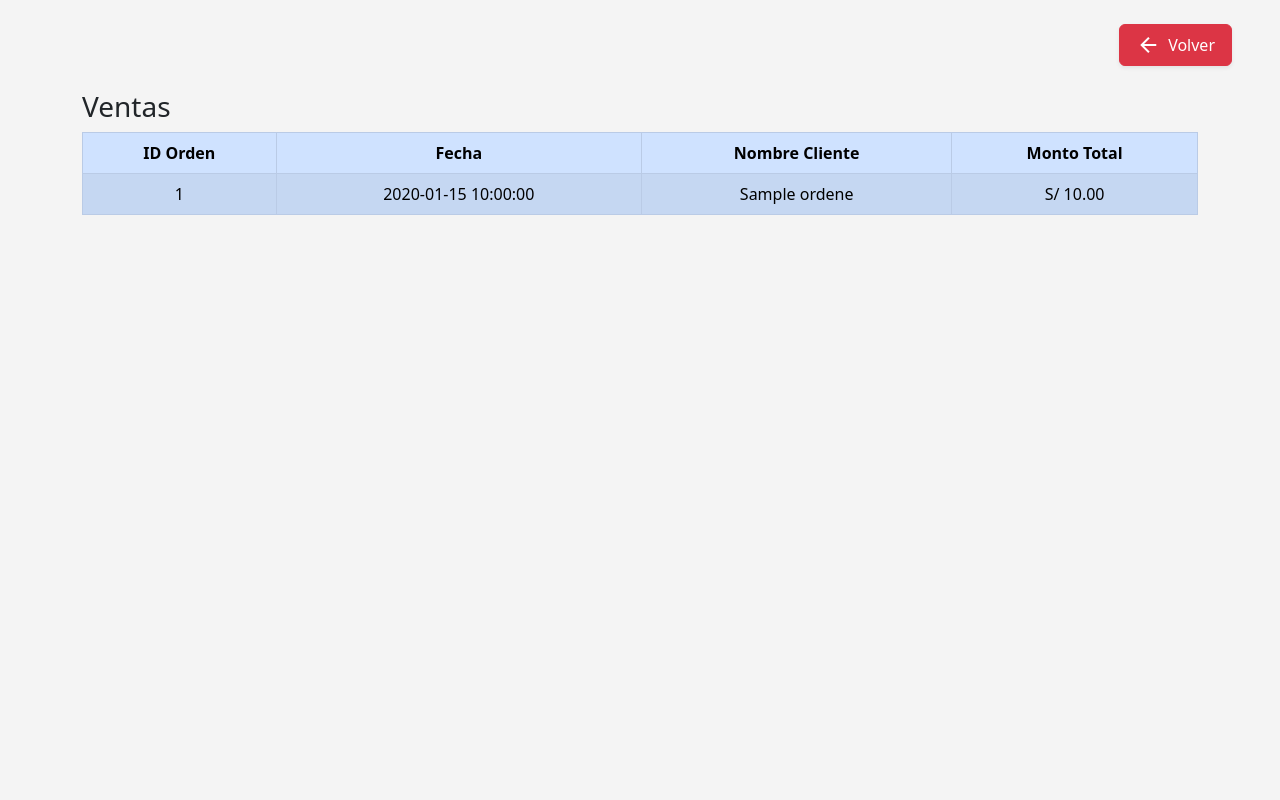
After one commit to TafurPanduroJuan/Proyecto_P_Web, a PHP site: page /Ventas.php in a window 1280 px wide. The commit adds this page. Run offline with PHP 8.4, Linux system fonts and the light colour scheme; the visitor is signed in with stand-in values (Sample User, id 1); tables that the repository leaves empty or names only in its code hold one stand-in row (values such as "Sample post").

Commit message:
Se realizo la sección de Ventas y ultimos cambios

```diff
--- /dev/null
+++ b/Proyecto/controlador/VentasController.php
@@ -0,0 +1,87 @@
+<?php
+session_start();
+require_once '../config/conexion.php';
+
+header('Content-Type: application/json');
+
+$action = $_GET['action'] ?? ''; // Para acciones GET (list)
+$method = $_SERVER['REQUEST_METHOD']; // Para diferenciar GET de POST
+
+// Lógica para listar todas las órdenes
+if ($action === 'list' && $method === 'GET') {
+    $ordenes = [];
+    // Seleccionamos solo los campos que nos interesan de la tabla 'ordenes'
+    $sql = "SELECT id, nombre_completo_cliente, monto_total, fecha_orden FROM ordenes ORDER BY fecha_orden DESC";
+    $resultado = $conexion->query($sql);
+
+    if ($resultado) {
+        while ($fila = $resultado->fetch_assoc()) {
+            $ordenes[] = $fila;
+        }
+    }
+    echo json_encode($ordenes);
+}
+
+// Lógica para procesar la compra (cuando se realiza el pago)
+elseif ($action === 'process_purchase' && $method === 'POST') {
+    $input = file_get_contents('php://input');
+    $data = json_decode($input, true);
+
+    // --- MENSAJES DE DEPURACIÓN ---
+    error_log("VentasController: Recibida solicitud POST para process_purchase.");
+    error_log("VentasController: Datos JSON recibidos: " . print_r($data, true));
+    // --- FIN MENSAJES DE DEPURACIÓN ---
+
+    if ($data === null) {
+        error_log("VentasController: Error - Datos JSON inválidos.");
+        echo json_encode(['success' => false, 'message' => 'Datos JSON inválidos.']);
+        exit;
+    }
+
+    $nombre_completo = $data['nombre_completo'] ?? 'Cliente Desconocido';
+    $monto_total = $data['monto_total'] ?? null;
+
+    if ($monto_total === null) {
+        error_log("VentasController: Error - Monto total de compra incompleto o inválido.");
+        echo json_encode(['success' => false, 'message' => 'Monto total de compra incompleto o inválido.']);
+        exit;
+    }
+
+
+
+    try {
+        // Insertar la orden principal con el nombre completo del cliente y el monto total
+        $stmt_orden = $conexion->prepare("INSERT INTO ordenes (nombre_completo_cliente, monto_total, fecha_orden) VALUES (?, ?, NOW())");
+        if (!$stmt_orden) {
+            $error_msg = "VentasController: Error al preparar la consulta de orden: " . $conexion->error;
+            error_log($error_msg);
+            throw new Exception($error_msg);
+        }
+        $stmt_orden->bind_param("sd", $nombre_completo, $monto_total);
+        if (!$stmt_orden->execute()) {
+            $error_msg = "VentasController: Error al ejecutar la inserción de orden: " . $stmt_orden->error;
+            error_log($error_msg);
+            throw new Exception($error_msg);
+        }
+        $orden_id = $conexion->insert_id;
+        $stmt_orden->close();
+
+
+
+        error_log("VentasController: Compra procesada con éxito. Orden ID: " . $orden_id);
+        echo json_encode(['success' => true, 'message' => 'Compra procesada con éxito.']);
+
+    } catch (Exception $e) {
+
+        error_log("VentasController: Excepción al procesar compra: " . $e->getMessage());
+        echo json_encode(['success' => false, 'message' => 'Error al procesar la compra: ' . $e->getMessage()]);
+    }
+}
+// Si la acción no es reconocida o el método es incorrecto
+else {
+    error_log("VentasController: Acción o método no permitido. Action: " . $action . ", Method: " . $method);
+    echo json_encode(['success' => false, 'message' => 'Acción o método no permitido.']);
+}
+
+$conexion->close();
+?>
--- /dev/null
+++ b/Proyecto/public/js/ventas.js
@@ -0,0 +1,42 @@
+document.addEventListener("DOMContentLoaded", function () {
+  const tablaVentas = document.getElementById("tabla-ventas");
+
+  // Función para cargar y mostrar las órdenes en la tabla
+  async function loadOrders() {
+    try {
+      const response = await fetch(
+        "../controlador/VentasController.php?action=list"
+      );
+      const orders = await response.json();
+      console.log("Órdenes recibidas:", orders); // Verifica que se reciban las órdenes
+      tablaVentas.innerHTML = ""; // Limpiar tabla
+
+      if (orders.length === 0) {
+        tablaVentas.innerHTML =
+          '<tr><td colspan="4" class="text-center">No hay ventas registradas.</td></tr>'; // Colspan ajustado
+        return;
+      }
+
+      orders.forEach((order) => {
+        const row = tablaVentas.insertRow();
+        row.innerHTML = `
+                    <td class="text-center">${order.id}</td>
+                    <td class="text-center">${order.fecha_orden}</td>
+                    <td class="text-center">${
+                      order.nombre_completo_cliente
+                    }</td>
+                    <td class="text-center">S/ ${parseFloat(
+                      order.monto_total
+                    ).toFixed(2)}</td>
+                `;
+      });
+    } catch (error) {
+      console.error("Error al cargar órdenes:", error);
+      tablaVentas.innerHTML =
+        '<tr><td colspan="4" class="text-center text-danger">Error al cargar las ventas.</td></tr>'; // Colspan ajustado
+    }
+  }
+
+  // Cargar las órdenes al iniciar la página
+  loadOrders();
+});
--- /dev/null
+++ b/Proyecto/vista/Ventas.php
@@ -0,0 +1,65 @@
+<?php
+session_start();
+if (empty($_SESSION["id"])) {
+    header("location:/Proyecto_P_Web/Proyecto/vista/login.php");
+    exit;
+}
+?>
+
+<!DOCTYPE html>
+<html lang="es">
+
+<head>
+    <meta charset="UTF-8">
+    <title>Gestión de Ventas</title>
+    <meta name="viewport" content="width=device-width, initial-scale=1">
+    <!-- Bootstrap CSS (v5.3+) -->
+    <link href="https://cdn.jsdelivr.net/npm/bootstrap@5.3.0/dist/css/bootstrap.min.css" rel="stylesheet">
+    <link href="https://fonts.googleapis.com/css2?family=Material+Symbols+Outlined" rel="stylesheet" />
+    <!-- Estilos del Dashboard para mantener la estética del sidebar y botones -->
+    <link rel="stylesheet" href="../public/css/dashboard.css">
+    <style>
+        /* Estilos específicos para la tabla de ventas si es necesario */
+        .table-sales th,
+        .table-sales td {
+            vertical-align: middle;
+        }
+    </style>
+</head>
+
+<body>
+    <div class="d-flex justify-content-end mb-3">
+        <a href="../vista/dashboard.php"
+            class="btn btn-danger d-flex align-items-center justify-content-center gap-2 px-3 py-2 rounded shadow-sm mx-5 mt-4">
+            <span class="material-symbols-outlined">arrow_back</span>
+            <span>Volver</span>
+        </a>
+    </div>
+
+    <div class="container mt-4">
+        <h3>Ventas</h3>
+
+
+        <table class="table table-bordered table-striped table-hover table-primary rounded table-sales">
+            <thead>
+                <tr class="text-center">
+                    <th>ID Orden</th>
+                    <th>Fecha</th>
+                    <th>Nombre Cliente</th>
+                    <th>Monto Total</th>
+
+                </tr>
+            </thead>
+            <tbody id="tabla-ventas">
+                <!-- Las ventas se cargarán aquí dinámicamente con JavaScript -->
+            </tbody>
+        </table>
+    </div>
+
+
+    <!-- Bootstrap + JS personalizado -->
+    <script src="https://cdn.jsdelivr.net/npm/bootstrap@5.3.0/dist/js/bootstrap.bundle.min.js"></script>
+    <script src="../public/js/ventas.js"></script>
+</body>
+
+</html>
```
Also changed, not shown: Proyecto/public/js/pago_fun.js (+63 -42 lines), Proyecto/vista/dashboard.php (+10 -6 lines).
